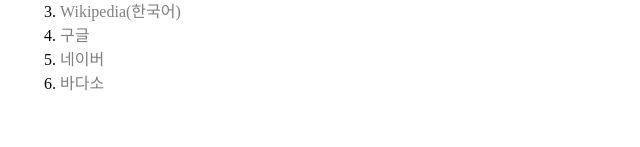
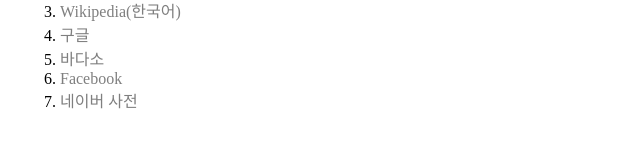
Before and after one commit to dk040106/kmla_sites, a plain HTML site: page index.html in a window 1280 px wide. Shown: the part 650-797 px from the top of the page, without its empty margins (0-640 px from the left). Drawn offline with Linux system fonts and the light colour scheme.

Commit message:
facebook, 네이버 사전 추가, 네이버 삭제

```diff
--- a/index.html
+++ b/index.html
@@ -45,8 +45,9 @@
           <li><a href="https://en.wikipedia.org/" target="_blank">Wikipedia(English)</a></li>
           <li><a href="https://ko.wikipedia.org/" target="_blank">Wikipedia(한국어)</a></li>
           <li><a href="https://www.google.com/" target="_blank">구글</a></li>
-          <li><a href="https://www.naver.com/" target="_blank">네이버</a></li>
           <li><a href="http://badaso.net/" target="_blank">바다소</a></li>
+          <li><a href="https://facebook.com/" target="_blank">Facebook</a></li>
+          <li><a href="https://dict.naver.com/" target="_blank">네이버 사전</a></li>
         </ol>
       </div>
   </body>
```
